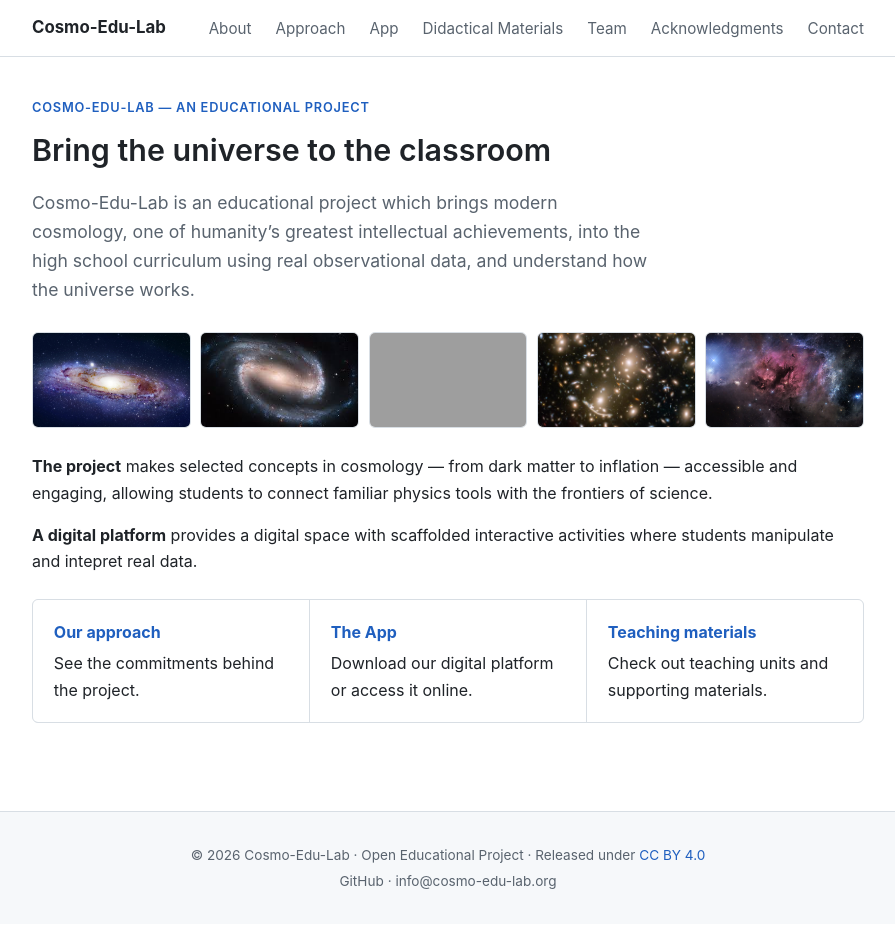
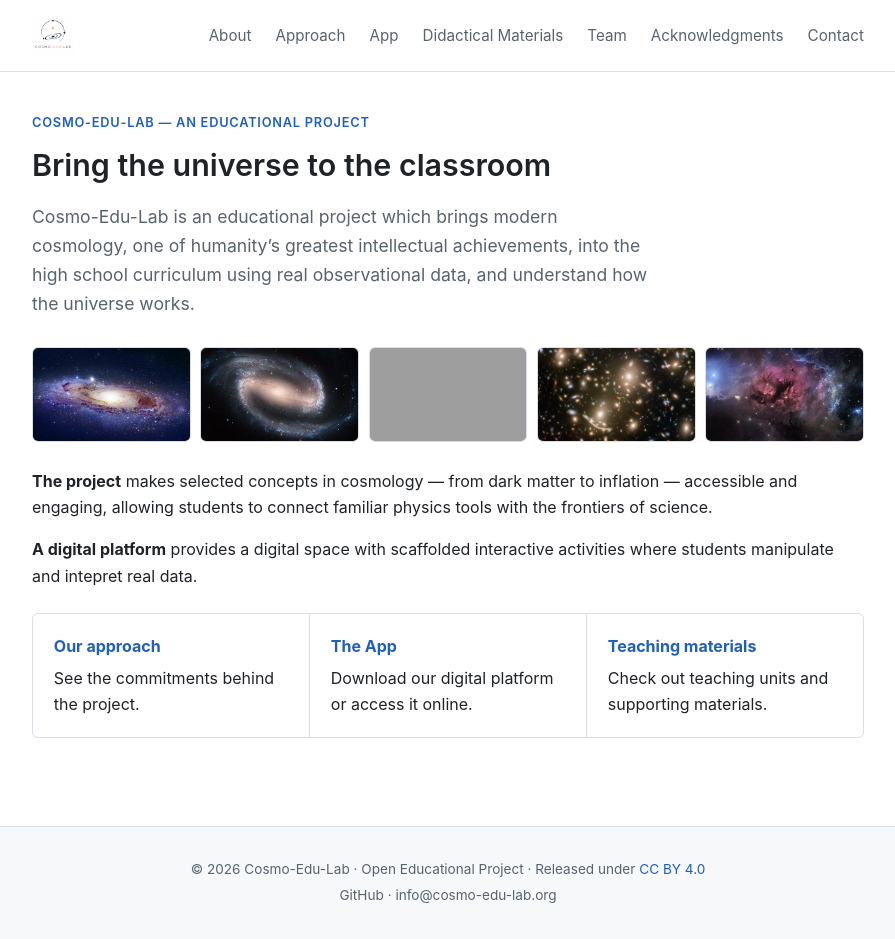
Before and after one commit to cosmo-edu-lab/cosmo-edu-lab.github.io, a Jekyll site: the page built from index.md, in a window 1280 px wide and 939 px high. Shown: the whole window, without its empty margins (192-1087 px from the left). Built offline with Jekyll 4.4.1, drawn with Linux system fonts in a browser that asks for light colours; grey boxes are pictures that could not be loaded.

Commit message:
Add site logo to navigation

```diff
--- a/_includes/nav.html
+++ b/_includes/nav.html
@@ -1,6 +1,8 @@
 <header class="site-nav">
   <div class="nav-inner">
-    <a class="brand" href="{{ '/' | relative_url }}">{{ site.title }}</a>
+    <a class="brand" href="{{ '/' | relative_url }}" aria-label="{{ site.title }}">
+      <img class="brand-logo" src="{{ '/assets/images/CosmoEduLabLogo.png' | relative_url }}" alt="{{ site.title }}">
+    </a>
 
     <button class="nav-toggle" id="navToggle" aria-label="Toggle menu" aria-expanded="false">
       <span></span><span></span><span></span>
--- a/assets/css/style.css
+++ b/assets/css/style.css
@@ -74,11 +74,15 @@ hr {
   justify-content: space-between;
 }
 .brand {
-  font-weight: 700;
-  font-size: 1.05rem;
-  color: var(--text);
+  display: flex;
+  align-items: center;
 }
-.brand:hover { text-decoration: none; color: var(--accent); }
+.brand:hover { text-decoration: none; }
+.brand-logo {
+  display: block;
+  width: auto;
+  height: 42px;
+}
 
 .nav-links { display: flex; gap: 1.5rem; }
 .nav-links a {
```
Also changed, not shown: assets/images/CosmoEduLabLogo.png (added).
